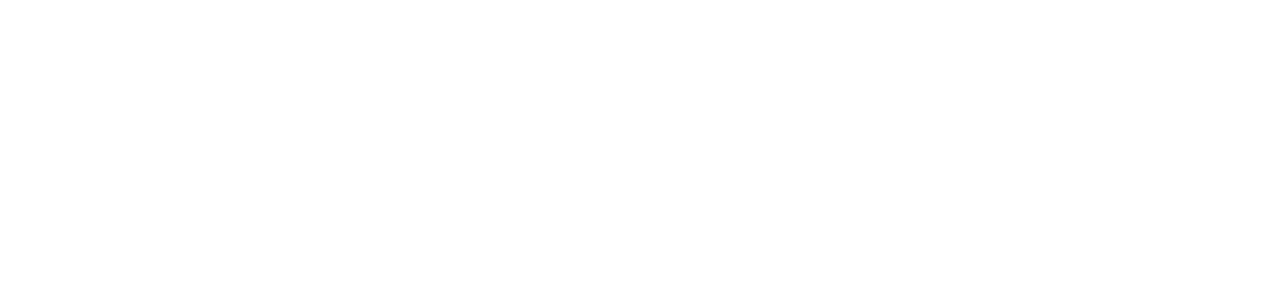
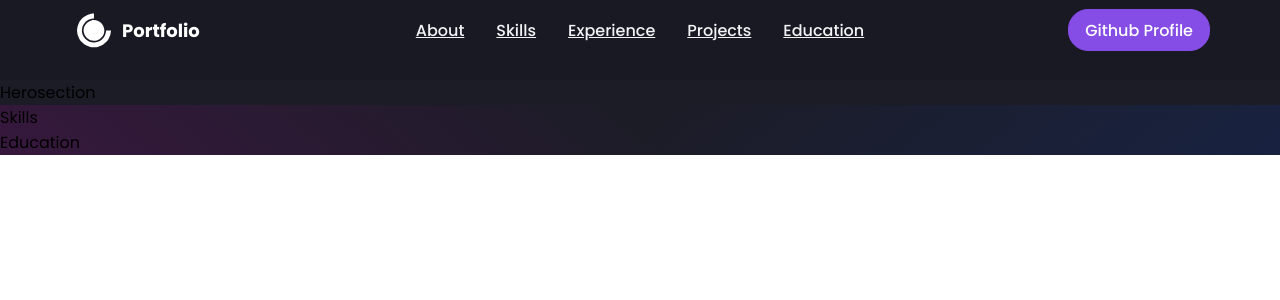
Before and after one commit to jyhaoo/jyhaoo.github.io, a React (Create React App) app in the folder portfolio/: page / in a window 1280 px wide. Shown: the top 300 px of the page. Built offline with nearby package versions, Linux system fonts and the light colour scheme.

Commit message:
Added navbar

```diff
--- a/portfolio/src/App.js
+++ b/portfolio/src/App.js
@@ -1,7 +1,49 @@
 import "./App.css";
+import styled, { ThemeProvider } from "styled-components";
+import { darkTheme } from "./utils/Themes";
+import Navbar from "./components/Navbar";
+import Hero from "./components/HeroSection";
+import Skills from "./components/Skills";
+import Education from "./components/Education";
+import { BrowserRouter as Router } from "react-router-dom";
+
+const Body = styled.div`
+  background-color: ${({ theme }) => theme.bg};
+  width: 100%
+  height: 100%
+  overflow-x: hidden;
+`;
+
+const Wrapper = styled.div`
+background: linear-gradient(
+  38.73deg,
+  rgba(204, 0, 187, 0.15) 0%,
+  rgba(201, 32, 184, 0) 50%
+),
+linear-gradient(
+  141.27deg,
+  rgba(0, 70, 209, 0) 50%,
+  rgba(0, 70, 209, 0.15) 100%
+);
+width: 100%
+clip-path: polygon(0 0, 100% 0, 100% 100%, 0 calc(100% - 5vw));
+`;
 
 function App() {
-  return <div className="App"></div>;
+  return (
+    <ThemeProvider theme={darkTheme}>
+      <Router>
+        <Navbar />
+        <Body>
+          <Hero />
+          <Wrapper>
+            <Skills />
+            <Education />
+          </Wrapper>
+        </Body>
+      </Router>
+    </ThemeProvider>
+  );
 }
 
 export default App;
--- /dev/null
+++ b/portfolio/src/components/Education/index.js
@@ -0,0 +1,7 @@
+import React from "react";
+
+const Education = () => {
+  return <div>Education</div>;
+};
+
+export default Education;
--- /dev/null
+++ b/portfolio/src/components/HeroSection/index.js
@@ -0,0 +1,7 @@
+import React from "react";
+
+const Hero = () => {
+  return <div>Herosection</div>;
+};
+
+export default Hero;
--- /dev/null
+++ b/portfolio/src/components/Navbar/index.js
@@ -0,0 +1,268 @@
+import React from "react";
+import { Link as LinkR } from "react-router-dom";
+import styled from "styled-components";
+import { DiCssdeck } from "react-icons/di";
+import { FaBars } from "react-icons/fa";
+import { useTheme } from "styled-components";
+
+const Nav = styled.div`
+  background-color: ${({ theme }) => theme.card_light};
+  height: 80px;
+  display: flex;
+  justify-content: center;
+  align-itms: center;
+  font-size: 1rem;
+  position: sticky;
+  top: 0;
+  z-index: 10;
+  @media screen and (max-width: 960px) {
+    transition: 0.8s all ease;
+  }
+`;
+
+const NavContainer = styled.div`
+  display: flex;
+  justify-content: space-between;
+  height: 60px;
+  z-index: 1;
+  width: 100%;
+  padding: 0 24px;
+  max-width: 1200px;
+`;
+
+const NavLogo = styled(LinkR)`
+  width: 80%;
+  padding: 0 6px;
+  display: flex;
+  justify-self: flex-start;
+  cursor: pointer;
+  text-decoration: none;
+  align-items: center;
+  @media screen and (max-width: 640px) {
+    padding: 0 0px;
+  }
+`;
+
+const MobileIcon = styled.div`
+  display: none;
+  @media screen and (max-width: 768px) {
+    display: block;
+    position: absolute;
+    top: 0;
+    right: 0;
+    transform: translate(-100%, 50%);
+    font-size: 1.8rem;
+    cursor: pointer;
+    color: ${({ theme }) => theme.text_primary};
+  }
+`;
+
+const NavItems = styled.ul`
+  width: 100%;
+  display: flex;
+  justify-content: center;
+  align-items: center;
+  gap: 32px;
+  list-style: none;
+
+  @media screen and (max-width: 768px) {
+    display: none;
+  }
+`;
+
+const NavLink = styled.a`
+  color: ${({ theme }) => theme.text_primary};
+  font-weight: 500;
+  cursor: pointer;
+  text-docoration: none;
+  transition: all 0.2s ease-in-out;
+  &:hover {
+    color: ${({ theme }) => theme.primary};
+  }
+`;
+
+const ButtonContainer = styled.div`
+  display: flex;
+  align-items: center;
+  justify-content: end;
+  width: 80%;
+  height: 100%;
+  padding: 0 6px;
+  @media screen and (max-width: 640px) {
+    display: none;
+  }
+`;
+
+const GithubButton = styled.button`
+  background-color: transparent;
+  color: ${({ theme }) => theme.primary};
+  border: 1.8px solid ${({ theme }) => theme.primary};
+  border-radius: 20px;
+  display: flex;
+  justify-content: center;
+  align-items: center;
+  padding: 0px 20px;
+  font-size: 1rem;
+  font-weight: 500;
+  cursor: pointer;
+  height: 70%;
+  :hover {
+    background-color: ${({ theme }) => theme.primary};
+    color: ${({ theme }) => theme.white};
+  }
+
+  @media screen and (max-width: 640px) {
+    font-size: 0.8rem;
+  }
+`;
+
+const Span = styled.div`
+  padding: 0 4px;
+  font-weight: bold;
+  font-size: 18px;
+`;
+
+const MobileMenu = styled.div`
+display: flex;
+flex-direction: column;
+justify-content: center;
+gap: 16px;
+position: absolute;
+top: 80;
+right: 0;
+width: 100%;
+padding 12px 40px 24px 40px;
+background: ${({ theme }) => theme.card_light + 99};
+transition: all 0.3s ease-in-out;
+transform: ${({ open }) => (open ? "translateX(0)" : "translateX(100%)")};
+border-radius: 0 0 20 20px;
+box-shadow: 0 5px 10px rgba(0, 0, 0.3);
+opacity: ${({ open }) => (open ? "1" : "0")};
+z-index: ${({ open }) => (open ? "1" : "-1")};
+`;
+
+const MobileMenuLinks = styled(LinkR)`
+  color: ${({ theme }) => theme.text_primary};
+  font-weight: 500;
+  cursor: pointer;
+  text-decoration: none;
+  transition: all 0.2s ease-in-out;
+  &:hover {
+    color: ${({ theme }) => theme.primary};
+  }
+`;
+
+const Navbar = () => {
+  const [open, setOpen] = React.useState(false);
+  const theme = useTheme();
+  return (
+    <Nav>
+      <NavContainer>
+        <NavLogo to="/">
+          <a
+            style={{
+              display: "flex",
+              alignItems: "center",
+              color: "white",
+              marginBottom: "20;",
+              cursor: "pointer",
+            }}
+          >
+            <DiCssdeck size="3rem" /> <Span>Portfolio</Span>
+          </a>
+        </NavLogo>
+        <MobileIcon>
+          <FaBars
+            onClick={() => {
+              setOpen(!open);
+            }}
+          />
+        </MobileIcon>
+        <NavItems>
+          <NavLink
+            href="#about"
+            onClick={() => {
+              setOpen(!open);
+            }}
+          >
+            About
+          </NavLink>
+          <NavLink href="#skills">Skills</NavLink>
+          <NavLink href="#experience">Experience</NavLink>
+          <NavLink href="#projects">Projects</NavLink>
+          <NavLink href="#education">Education</NavLink>
+        </NavItems>
+        <ButtonContainer>
+          <GithubButton
+            style={{
+              padding: "10px 16px",
+              background: `${theme.primary}`,
+              color: "white",
+              width: "max-content",
+            }}
+          >
+            Github Profile
+          </GithubButton>
+        </ButtonContainer>
+        {open && (
+          <MobileMenu open={open}>
+            <MobileMenuLinks
+              href="#about"
+              onClick={() => {
+                setOpen(!open);
+              }}
+            >
+              About
+            </MobileMenuLinks>
+            <MobileMenuLinks
+              href="#skills"
+              onClick={() => {
+                setOpen(!open);
+              }}
+            >
+              Skills
+            </MobileMenuLinks>
+            <MobileMenuLinks
+              href="#Experience"
+              onClick={() => {
+                setOpen(!open);
+              }}
+            >
+              Experience
+            </MobileMenuLinks>
+            <MobileMenuLinks
+              href="#projects"
+              onClick={() => {
+                setOpen(!open);
+              }}
+            >
+              Projects
+            </MobileMenuLinks>
+            <MobileMenuLinks
+              href="#Education"
+              onClick={() => {
+                setOpen(!open);
+              }}
+            >
+              Education
+            </MobileMenuLinks>
+            <ButtonContainer>
+              <GithubButton
+                style={{
+                  padding: "10px 16px",
+                  background: `${theme.primary}`,
+                  color: "white",
+                  width: "max-content",
+                }}
+              >
+                Github Profile
+              </GithubButton>
+            </ButtonContainer>
+          </MobileMenu>
+        )}
+      </NavContainer>
+    </Nav>
+  );
+};
+
+export default Navbar;
--- /dev/null
+++ b/portfolio/src/components/Skills/index.js
@@ -0,0 +1,7 @@
+import React from "react";
+
+const Skills = () => {
+  return <div>Skills</div>;
+};
+
+export default Skills;
--- /dev/null
+++ b/portfolio/src/data/constants.js
@@ -0,0 +1,3 @@
+export const Bio = {
+  name: "Jason Hao",
+};
--- /dev/null
+++ b/portfolio/src/utils/Themes.js
@@ -0,0 +1,22 @@
+export const darkTheme = {
+  bg: "#1C1C27",
+  bgLight: "#1C1E27",
+  primary: "#854CE6",
+  text_primary: "#F2F3F4",
+  text_secondary: "#b1b2b3",
+  card: "#171721",
+  card_light: "#191924",
+  button: "#854CE6",
+  white: "#FFFFFF",
+  black: "#000000",
+};
+
+export const lightTheme = {
+  bg: "#FFFFFF",
+  bgLight: "#f0f0f0",
+  primary: "#be1adb",
+  text_primary: "#111111",
+  text_secondary: "#48494a",
+  card: "#FFFFFF",
+  button: "#5c5b5b",
+};
```
